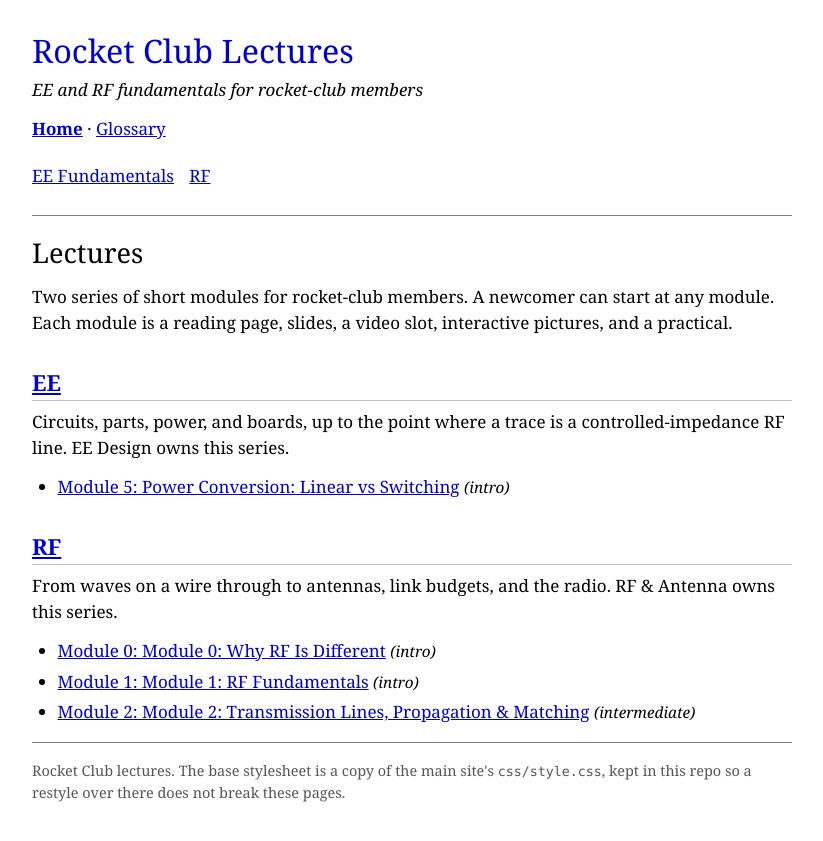
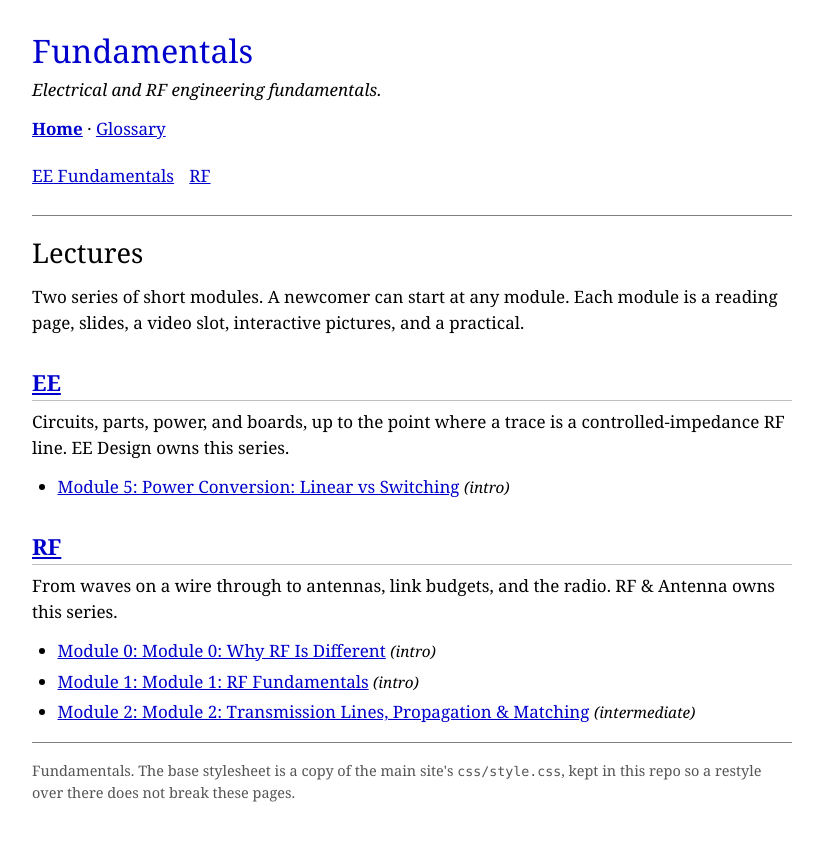
Before and after one commit to ty-tkachenko/lectures, a Jekyll site: the page built from index.md, in a window 1280 px wide. Shown: the top 841 px of the page, without its empty margins (228-1051 px from the left). Built offline with Jekyll 4.4.1, drawn with Linux system fonts in a browser that asks for light colours.

Commit message:
Name the site Fundamentals and drop rocket-club branding.
Header, footer, and series landing text now use the site title and a neutral description. Lesson examples that mention rockets are unchanged.

Co-authored-by: Tymur Tkachenko <ty-tkachenko@users.noreply.github.com>

```diff
--- a/_config.yml
+++ b/_config.yml
@@ -1,7 +1,7 @@
-title: Rocket Club Lectures
+title: Fundamentals
 # Primer is the GitHub Pages default. This site uses the copied stylesheet.
 theme: null
-description: EE and RF lectures for rocket-club members.
+description: Electrical and RF engineering fundamentals.
 url: https://ty-tkachenko.github.io
 baseurl: /lectures
 
--- a/_layouts/default.html
+++ b/_layouts/default.html
@@ -13,8 +13,8 @@
   <a class="skip" href="#content">Skip to content</a>
   <div class="page">
     <header class="header">
-      <h1><a href="{{ '/' | relative_url }}">Rocket Club Lectures</a></h1>
-      <p class="subtitle">EE and RF fundamentals for rocket-club members</p>
+      <h1><a href="{{ '/' | relative_url }}">{{ site.title }}</a></h1>
+      <p class="subtitle">{{ site.description }}</p>
       <p class="nav">
         <a href="{{ '/' | relative_url }}" {% if page.url == "/" or page.url == "/index.html" %}class="current"{% endif %}>Home</a>
         ·
@@ -29,7 +29,7 @@
     </main>
     <hr>
     <footer class="footer">
-      <p>Rocket Club lectures. The base stylesheet is a copy of the main site's <code>css/style.css</code>, kept in this repo so a restyle over there does not break these pages.</p>
+      <p>{{ site.title }}. The base stylesheet is a copy of the main site's <code>css/style.css</code>, kept in this repo so a restyle over there does not break these pages.</p>
     </footer>
   </div>
   <script defer src="https://cdn.jsdelivr.net/npm/katex@0.16.22/dist/katex.min.js"></script>
--- a/index.md
+++ b/index.md
@@ -1,12 +1,12 @@
 ---
 layout: default
 title: Home
-description: EE and RF lectures for rocket-club members.
+description: Electrical and RF engineering fundamentals.
 ---
 
 # Lectures
 
-Two series of short modules for rocket-club members. A newcomer can start at any module. Each module is a reading page, slides, a video slot, interactive pictures, and a practical.
+Two series of short modules. A newcomer can start at any module. Each module is a reading page, slides, a video slot, interactive pictures, and a practical.
 
 ## [EE]({{ '/ee/' | relative_url }})
 
```
Also changed, not shown: CLAUDE.md (+2 -2 lines), ee/index.md (+2 -2 lines), rf/index.md (+2 -2 lines), README.md.
